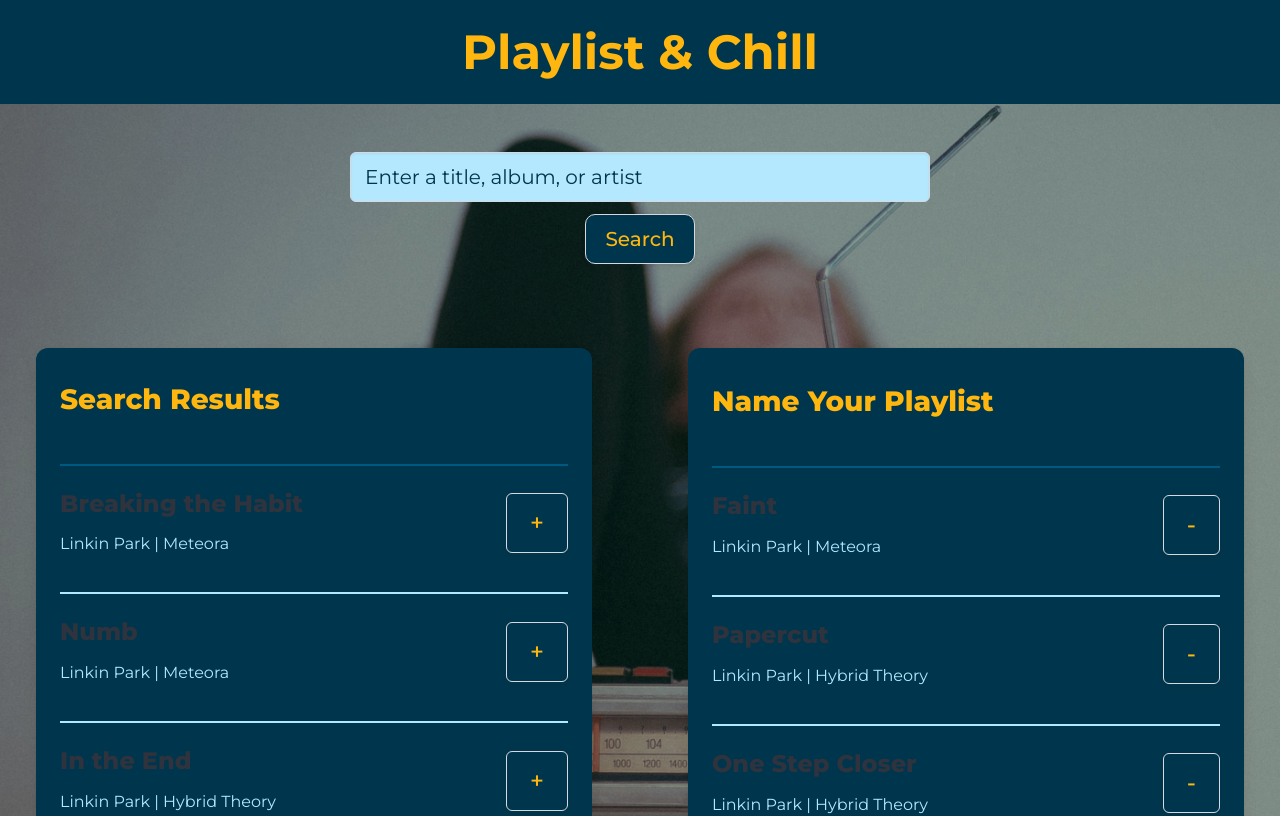
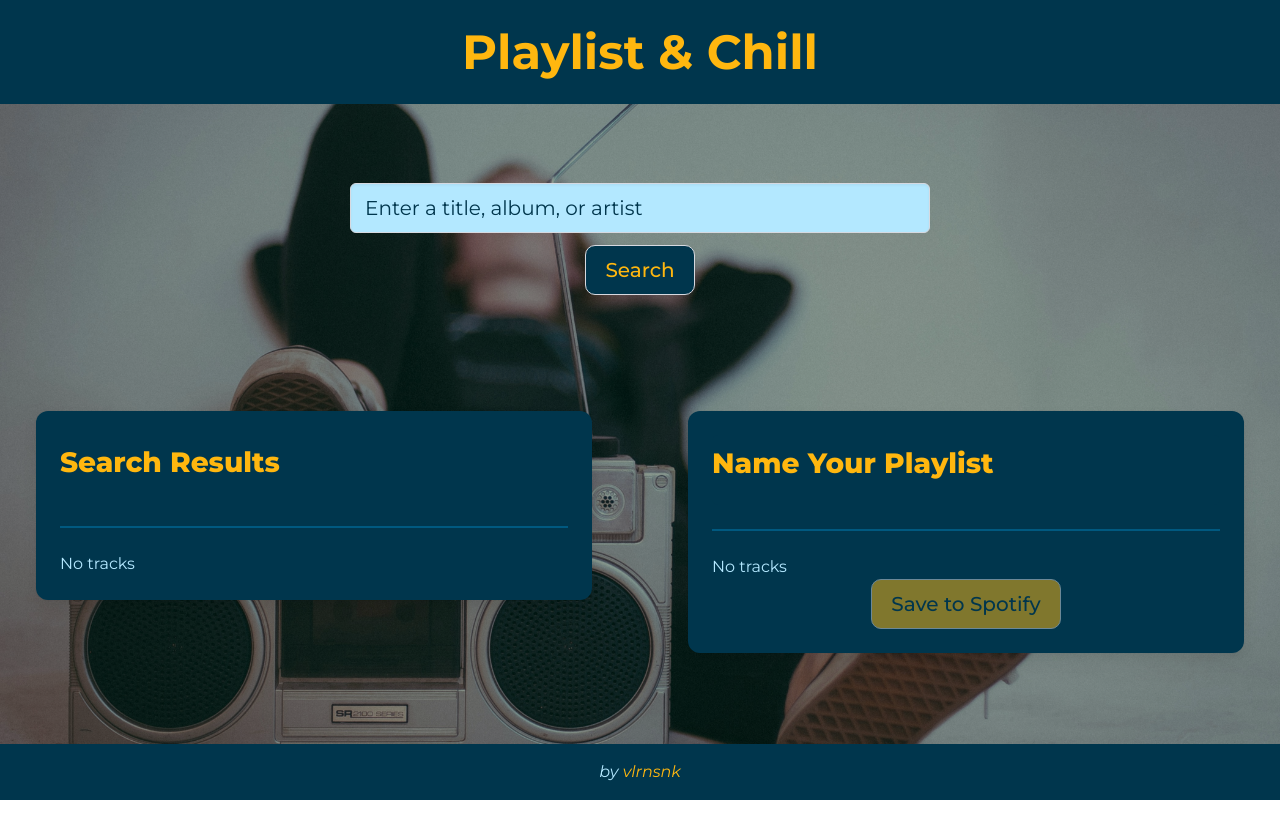
Before and after one commit to vlrnsnk/playlist-and-chill, a React (Create React App) app: page / in a window 1280 px wide. Shown: the top 816 px of the page. Built offline with nearby package versions, Linux system fonts and the light colour scheme.

Commit message:
Remove using mocks

```diff
--- a/src/app/App.jsx
+++ b/src/app/App.jsx
@@ -1,6 +1,4 @@
 import { useState, useEffect } from 'react';
-
-import axios from 'axios';
 
 import './App.css';
 
@@ -10,9 +8,6 @@ import { SearchBar } from 'components/SearchBar/SearchBar';
 import { SearchResults } from 'components/SearchResults/SearchResults';
 import { Playlist } from 'components/Playlist/Playlist';
 import { Footer } from 'components/Footer/Footer';
-
-import { searchResultsTracksMock } from 'mocks/searchResultsTracks';
-import { playlistTracksMock } from 'mocks/playlistTracks';
 
 import {
   requestSpotifyAccessToken,
@@ -26,8 +21,8 @@ import { clearUrlParams } from 'utils/helpers';
 function App() {
   const defaultPlaylistName = 'Name Your Playlist';
 
-  const [searchResultsTracks, setSearchResultsTracks] = useState(searchResultsTracksMock);
-  const [playlistTracks, setPlaylistTracks] = useState(playlistTracksMock);
+  const [searchResultsTracks, setSearchResultsTracks] = useState([]);
+  const [playlistTracks, setPlaylistTracks] = useState([]);
   const [playlistName, setPlaylistName] = useState(defaultPlaylistName);
   const [spotifyAccessToken, setSpotifyAccessToken] = useState('');
 
```
